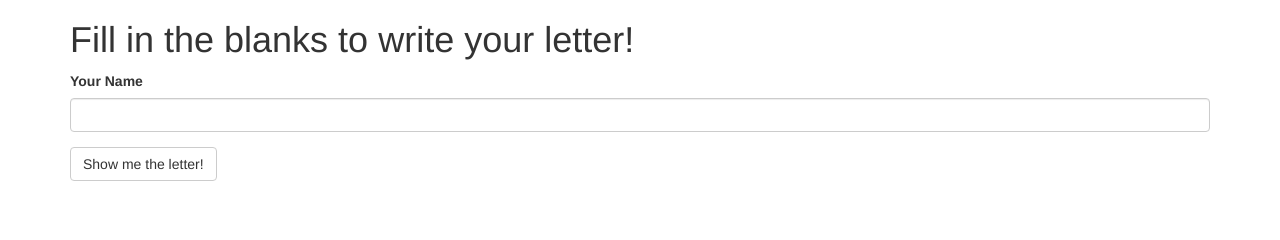
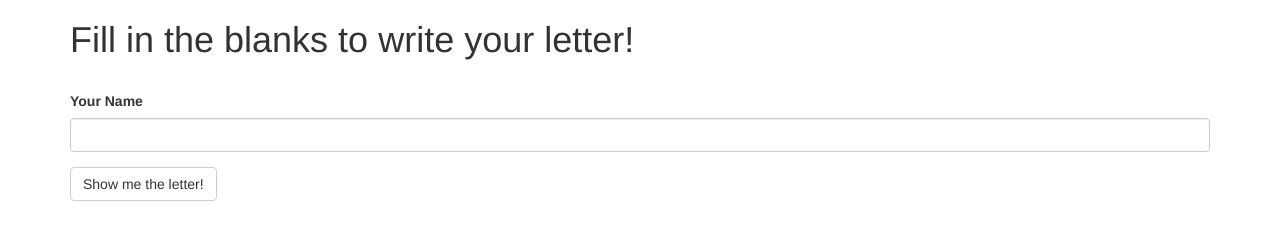
Before and after one commit to planeswalker1/form-letter, a plain HTML site: page index.html in a window 1280 px wide. Drawn offline with Linux system fonts and the light colour scheme.

Commit message:
Add margin to form

```diff
--- a/css/styles.css
+++ b/css/styles.css
@@ -12,3 +12,7 @@ body {
   border: 3px solid red;
   padding: 50px;
 }
+
+#form {
+  margin-top: 30px;
+}
```
